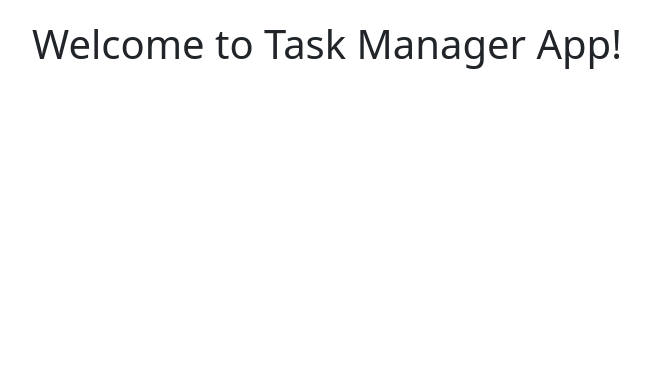
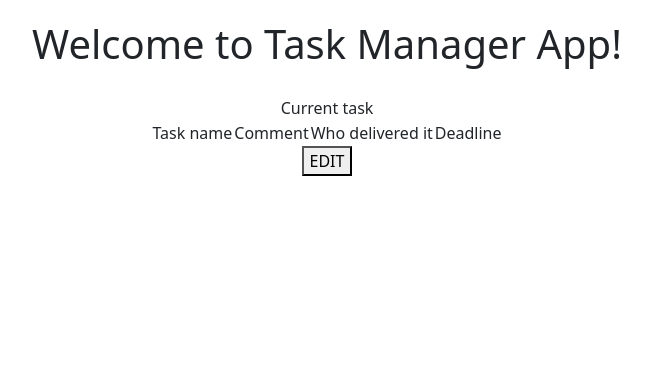
Before and after one commit to Eimantas93/TM, a Python web app: template templates/index.html in a window 1280 px wide. Shown: the part 56-431 px from the top of the page, without its empty margins (313-963 px from the left). Run offline with Jinja, Linux system fonts and the light colour scheme; the template is opened without the code that fills it, so the values that code supplies are empty.

Commit message:
Edited TASK form

```diff
--- a/application.py
+++ b/application.py
@@ -59,3 +59,9 @@ def login():
         # Here should be set session user ID
         # session["user_id"] = rows[0]["user_id"]
         return render_template("index.html")
+
+
+@app.route("/edit_task", methods=["GET, POST"])
+def edit_task():
+    if request.method == "GET"
+    # return render_template("edit_task.html")
--- a/templates/index.html
+++ b/templates/index.html
@@ -1,9 +1,23 @@
 {% extends "layout.html" %}
 
 {% block title %}
-    Task Manager
+Task Manager
 {% endblock %}
 
 {% block main %}
-<h1 class="pageTitle">Welcome to Task Manager App!</h1>
+<center>
+    <h1 class="pageTitle">Welcome to Task Manager App!</h1>
+    <form action="/edit_task" method="GET">
+        <table>
+            <tr>Current task</tr>
+            <tr>
+                <td>Task name</td>
+                <td>Comment</td>
+                <td>Who delivered it</td>
+                <td>Deadline</td>
+            </tr>
+        </table>
+        <button>EDIT</button>
+    </form>
+</center>
 {% endblock %}
```
